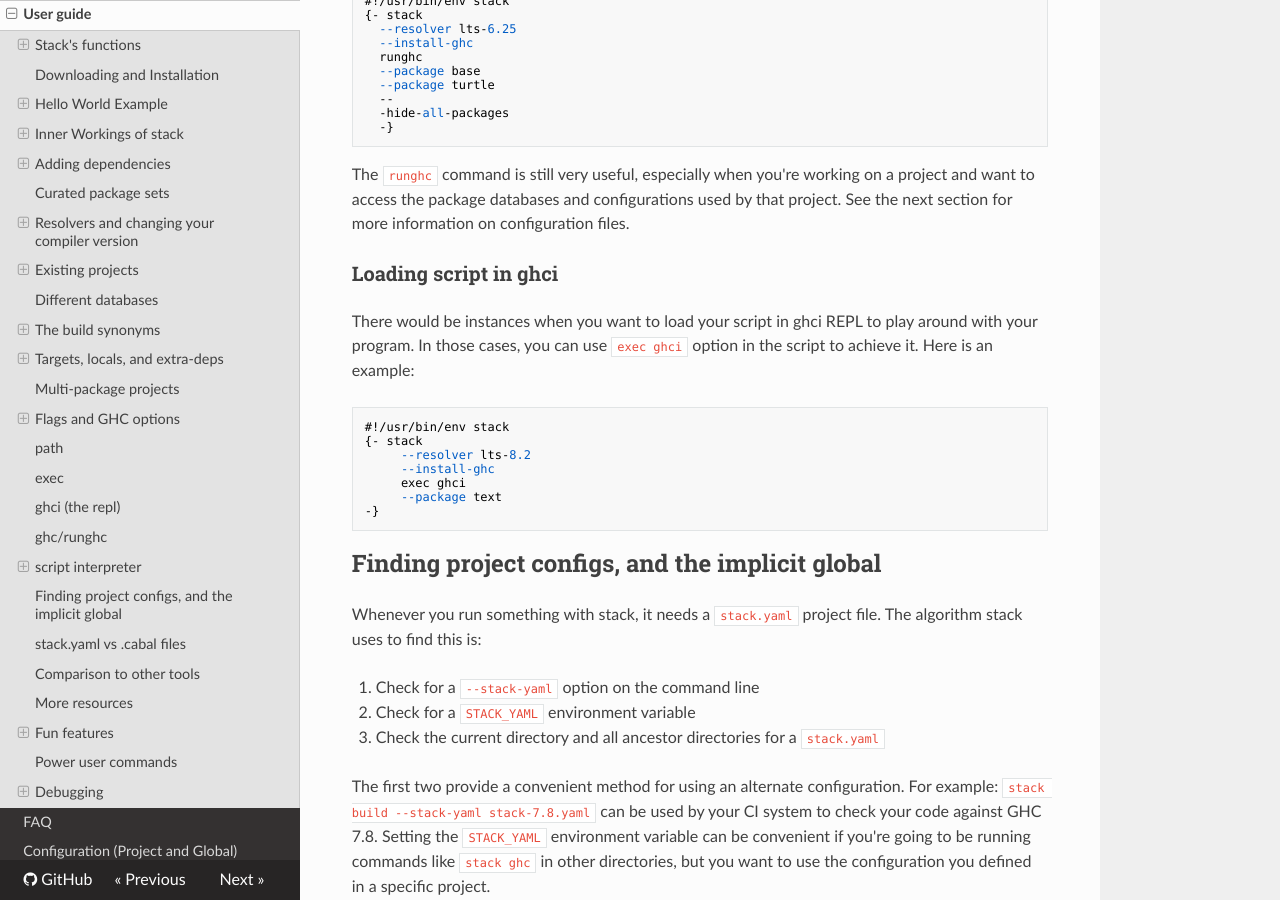
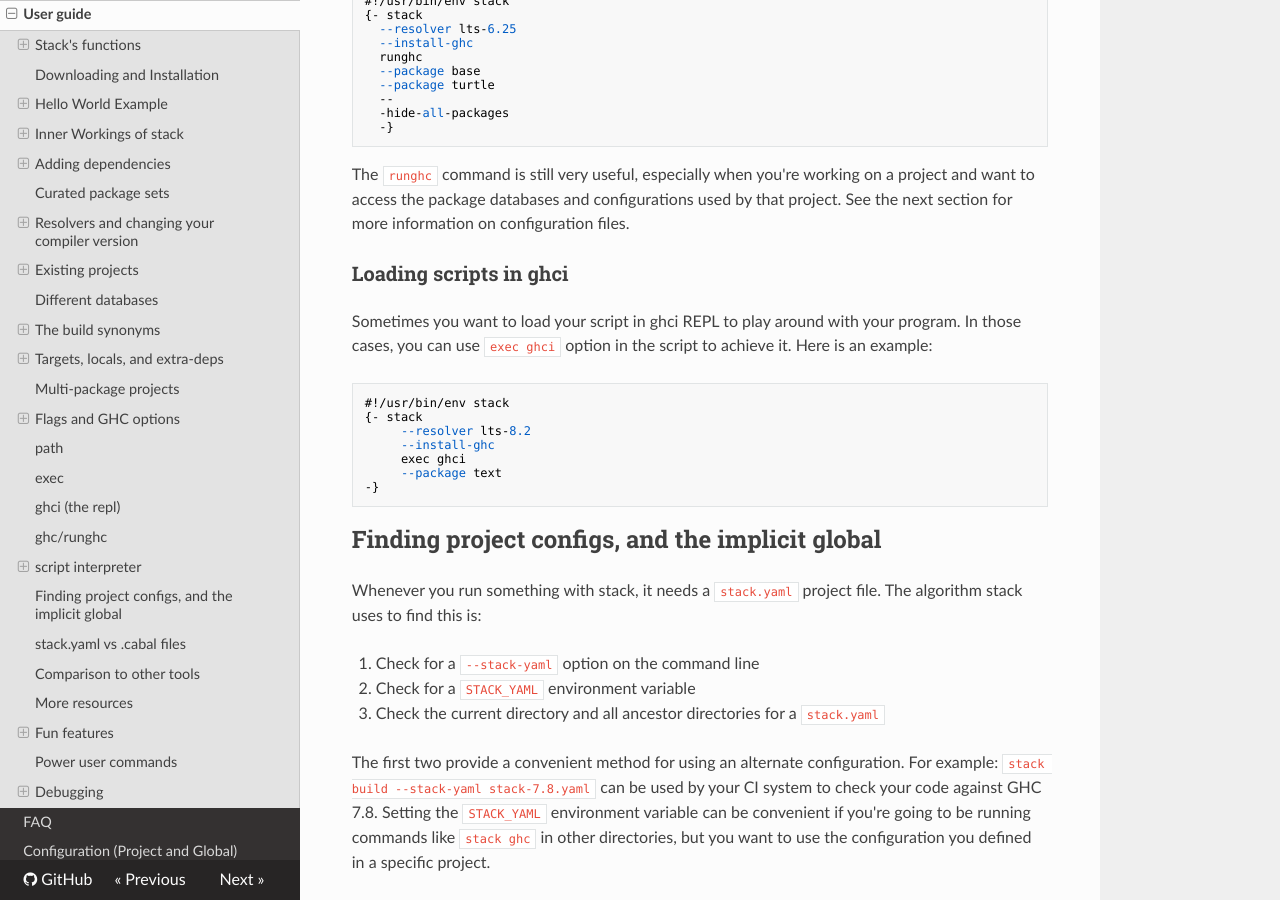
Before and after one commit to commercialhaskell/stack, an MkDocs documentation site: the page built from doc/GUIDE.md, in a window 1280 px wide and 900 px high, scrolled down 31894 px. Built offline with MkDocs 1.6.1, drawn with Linux system fonts in a browser that asks for light colours; nearby versions of some CDN libraries; old or Windows-style settings are respelled for this version of MkDocs.

Commit message:
Change wording of "Loading scripts in ghci"

````diff
--- a/doc/GUIDE.md
+++ b/doc/GUIDE.md
@@ -1771,11 +1771,11 @@ The `runghc` command is still very useful, especially when you're working on a
 project and want to access the package databases and configurations used by
 that project. See the next section for more information on configuration files.
 
-### Loading script in ghci
-
-There would be instances when you want to load your script in ghci
-REPL to play around with your program. In those cases, you can use
-`exec ghci` option in the script to achieve it. Here is an example:
+### Loading scripts in ghci
+
+Sometimes you want to load your script in ghci REPL to play around with your
+program. In those cases, you can use `exec ghci` option in the script to achieve
+it. Here is an example:
 
 ```
 #!/usr/bin/env stack
````
